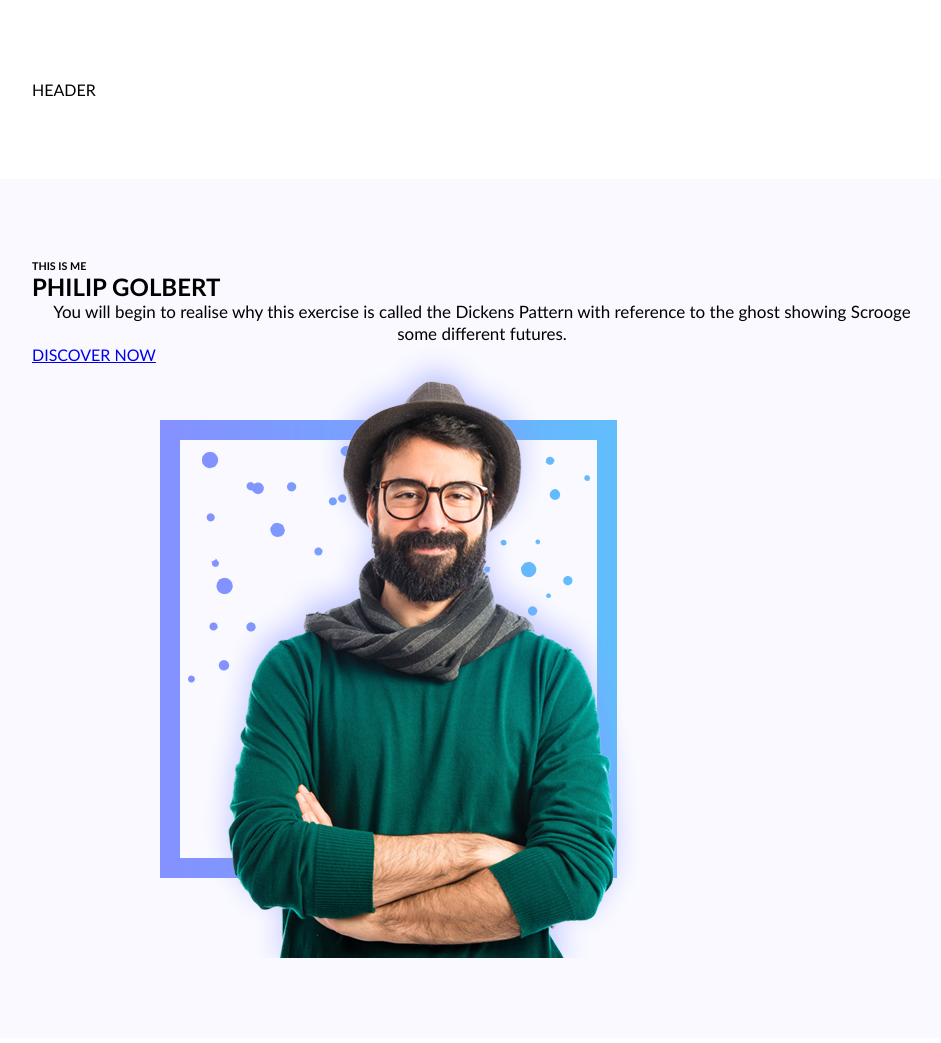
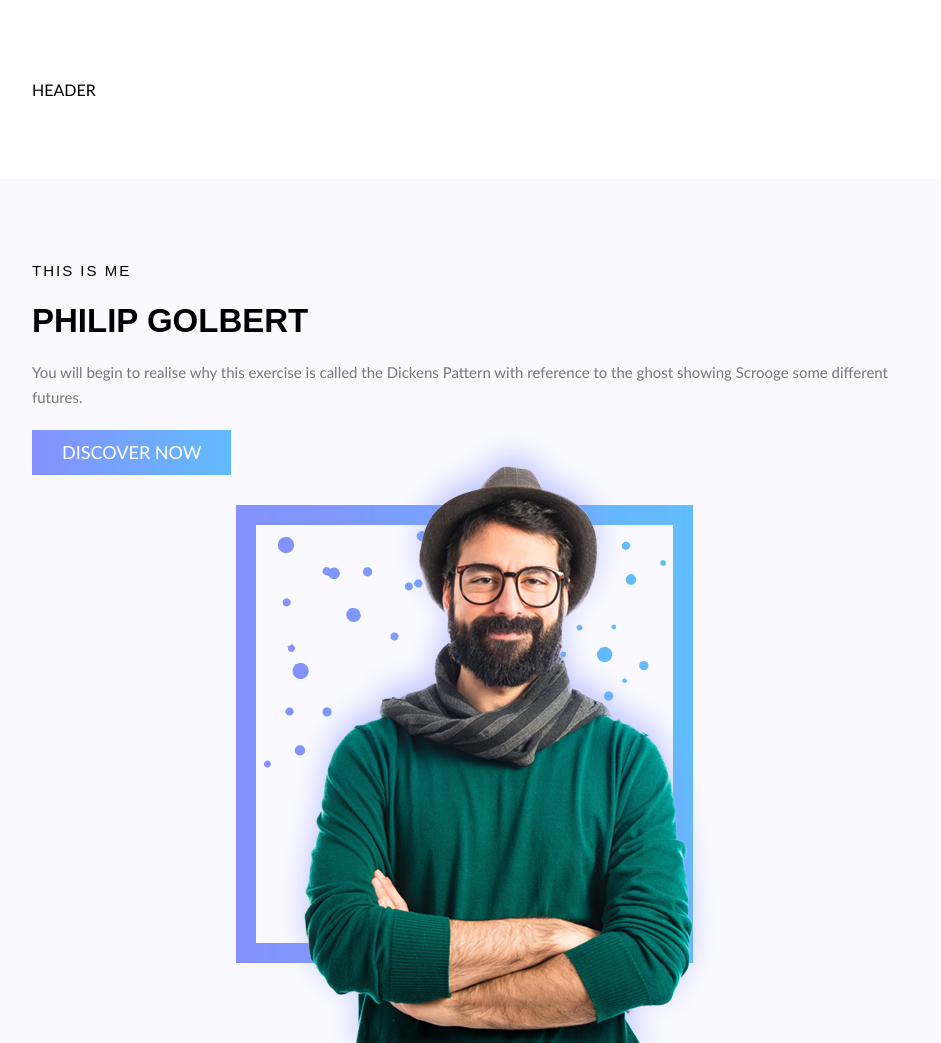
Before and after one commit to wycka0214/16-grupe-personal, a plain HTML site: page index.html in a window 1280 px wide. Shown: the top 1043 px of the page, without its empty margins (158-1099 px from the left). Drawn offline with Linux system fonts and the light colour scheme.

Commit message:
btn + css hero

```diff
--- a/css/button.css
+++ b/css/button.css
@@ -0,0 +1,19 @@
+.btn {
+    display: inline-block;
+    padding: 10px 30px;
+    text-transform: uppercase;
+    background: rgb(132,144,255);
+    background: -moz-linear-gradient(90deg, rgba(132,144,255,1) 0%, rgba(98,188,252,1) 100%);
+    background: -webkit-linear-gradient(90deg, rgba(132,144,255,1) 0%, rgba(98,188,252,1) 100%);
+    background: linear-gradient(90deg, rgba(132,144,255,1) 0%, rgba(98,188,252,1) 100%);
+    filter: progid:DXImageTransform.Microsoft.gradient(startColorstr="#8490ff",endColorstr="#62bcfc",GradientType=1);
+    color: #fff;
+    font-size: 18px;
+    line-height: 25px;
+    text-decoration: none;
+    cursor: pointer;
+    transition: all 0.4s ease 0.1s;
+}
+    .btn:hover {
+        box-shadow: 0px 20px 20px 0px rgba(132, 144, 255, 0.3);
+    }
--- a/css/hero.css
+++ b/css/hero.css
@@ -0,0 +1,24 @@
+.hero > h6 {
+    font-family: sans-serif;
+    font-weight: 300;
+    letter-spacing: 2px;
+    font-size: 15px;
+    line-height: 23px;
+}
+.hero > h1 {
+    font-size: 33px;
+    margin: 20px 0;
+    text-transform: uppercase;
+    font-family: sans-serif;
+    font-weight: 600;
+}
+.hero > p {
+    font-size: 15px;
+    line-height: 25px;color: #777;
+    text-align: left;
+    margin-bottom: 20px;
+}
+.hero > img {
+    max-width: 100%;
+    height: auto;
+}
--- a/index.html
+++ b/index.html
@@ -15,13 +15,13 @@
         </div>
     </header>
     <section class="container bg-light-grey">
-        <div class="row">
+        <div class="row hero">
            <h6>THIS IS ME</h6>
            <h1>PHILIP GOLBERT</h1>
            <p>
                You will begin to realise why this exercise is called the Dickens Pattern with reference to the ghost showing Scrooge some different futures.
            </p>
-           <a href="#">DISCOVER NOW</a>
+           <a class="btn" href="#">DISCOVER NOW</a>
            <img src="./img/hero-img.png" alt="hero-img">
         </div>
     </section>
```
